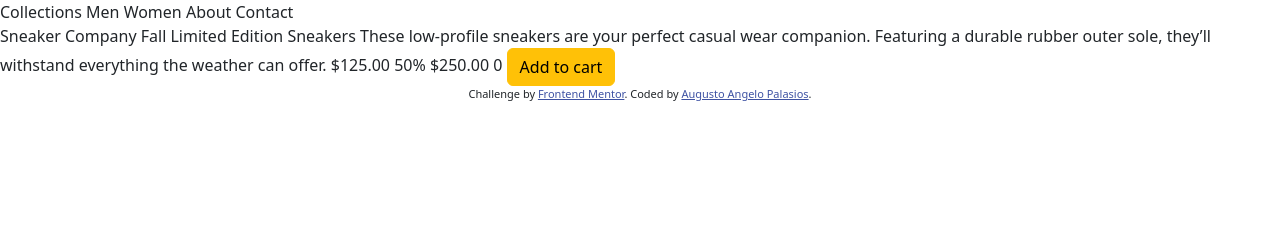
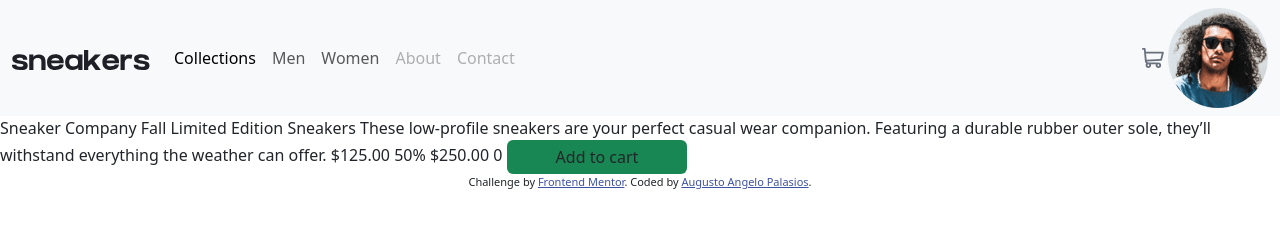
Before and after one commit to AgstAngelo/ecommerce-product-page, a plain HTML site: page index.html in a window 1280 px wide. Drawn offline with nearby package versions, Linux system fonts and the light colour scheme.

Commit message:
feat: ignoring design folder, navbar component, css file created.

```diff
--- a/index.html
+++ b/index.html
@@ -2,29 +2,50 @@
 <html lang="en">
 <head>
   <meta charset="UTF-8">
-  <meta name="viewport" content="width=device-width, initial-scale=1.0"> <!-- displays site properly based on user's device -->
-
+  <meta name="viewport" content="width=device-width, initial-scale=1.0">
   <link rel="icon" type="image/png" sizes="32x32" href="./images/favicon-32x32.png">
-
   <link href="https://cdn.jsdelivr.net/npm/bootstrap@5.3.0-alpha1/dist/css/bootstrap.min.css" rel="stylesheet" integrity="sha384-GLhlTQ8iRABdZLl6O3oVMWSktQOp6b7In1Zl3/Jr59b6EGGoI1aFkw7cmDA6j6gD" crossorigin="anonymous">
-
+  <link rel="stylesheet" href="styles.css">
 
   <title>Frontend Mentor | E-commerce product page</title>
 
-  <!-- Feel free to remove these styles or customise in your own stylesheet 👍 -->
-  <style>
-    .attribution { font-size: 11px; text-align: center; }
-    .attribution a { color: hsl(228, 45%, 44%); }
-  </style>
 </head>
 <body>
 
   <header>
-    Collections
-    Men
-    Women
-    About
-    Contact
+    <nav class="navbar navbar-expand-lg bg-body-tertiary">
+      <div class="container-fluid">
+        <a class="navbar-brand" href="#">
+          <img src="./images/logo.svg" alt="logo da loja">
+        </a>
+        <button class="navbar-toggler" type="button" data-bs-toggle="collapse" data-bs-target="#navbarNav" aria-controls="navbarNav" aria-expanded="false" aria-label="Toggle navigation">
+          <span class="navbar-toggler-icon"></span>
+        </button>
+        <div class="collapse navbar-collapse" id="navbarNav">
+          <ul class="navbar-nav">
+            <li class="nav-item">
+              <a class="nav-link active" aria-current="page" href="#">Collections</a>
+            </li>
+            <li class="nav-item">
+              <a class="nav-link" href="#">Men</a>
+            </li>
+            <li class="nav-item">
+              <a class="nav-link" href="#">Women</a>
+            </li>
+            <li class="nav-item">
+              <a class="nav-link disabled">About</a>
+            </li>
+            <li class="nav-item">
+              <a class="nav-link disabled">Contact</a>
+            </li>
+          </ul>
+        </div>
+        <div class="cart-profile">
+          <img src="./images/icon-cart.svg" alt="ícone do carrinho">
+          <img src="./images/image-avatar.png" alt="imagem perfil do usuário">
+        </div>
+      </div>
+    </nav>
   </header>
 
   Sneaker Company
@@ -39,7 +60,7 @@
   $250.00
 
   0
-  <button type="button" class="btn btn-warning">Add to cart</button>
+  <button type="button" class="btn bg-success px-5 py-1">Add to cart</button>
 
   <footer>
     <div class="attribution">
--- /dev/null
+++ b/styles.css
@@ -0,0 +1,2 @@
+.attribution { font-size: 11px; text-align: center; }
+    .attribution a { color: hsl(228, 45%, 44%); }
```
Also changed, not shown: 1 other file.
